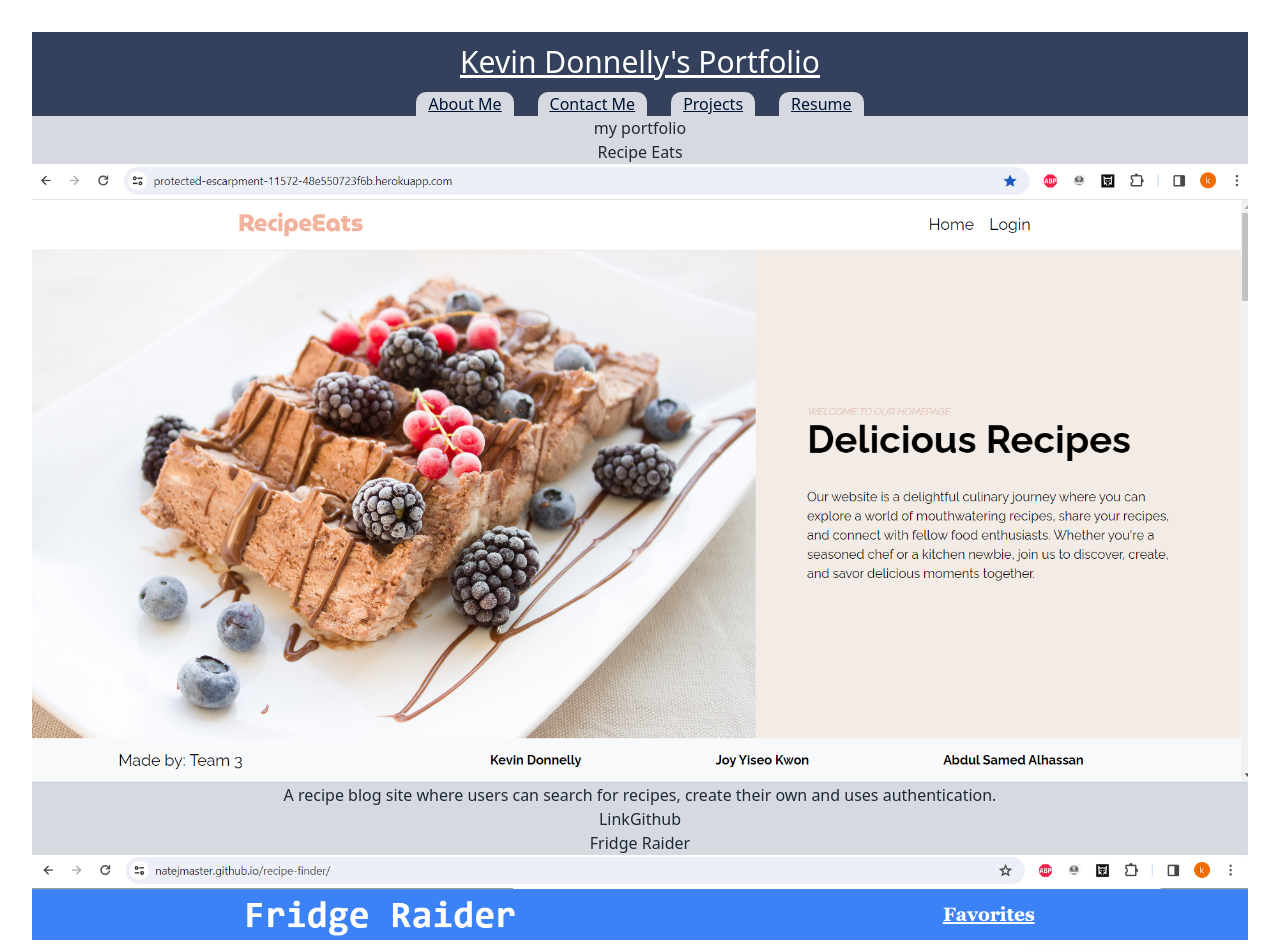
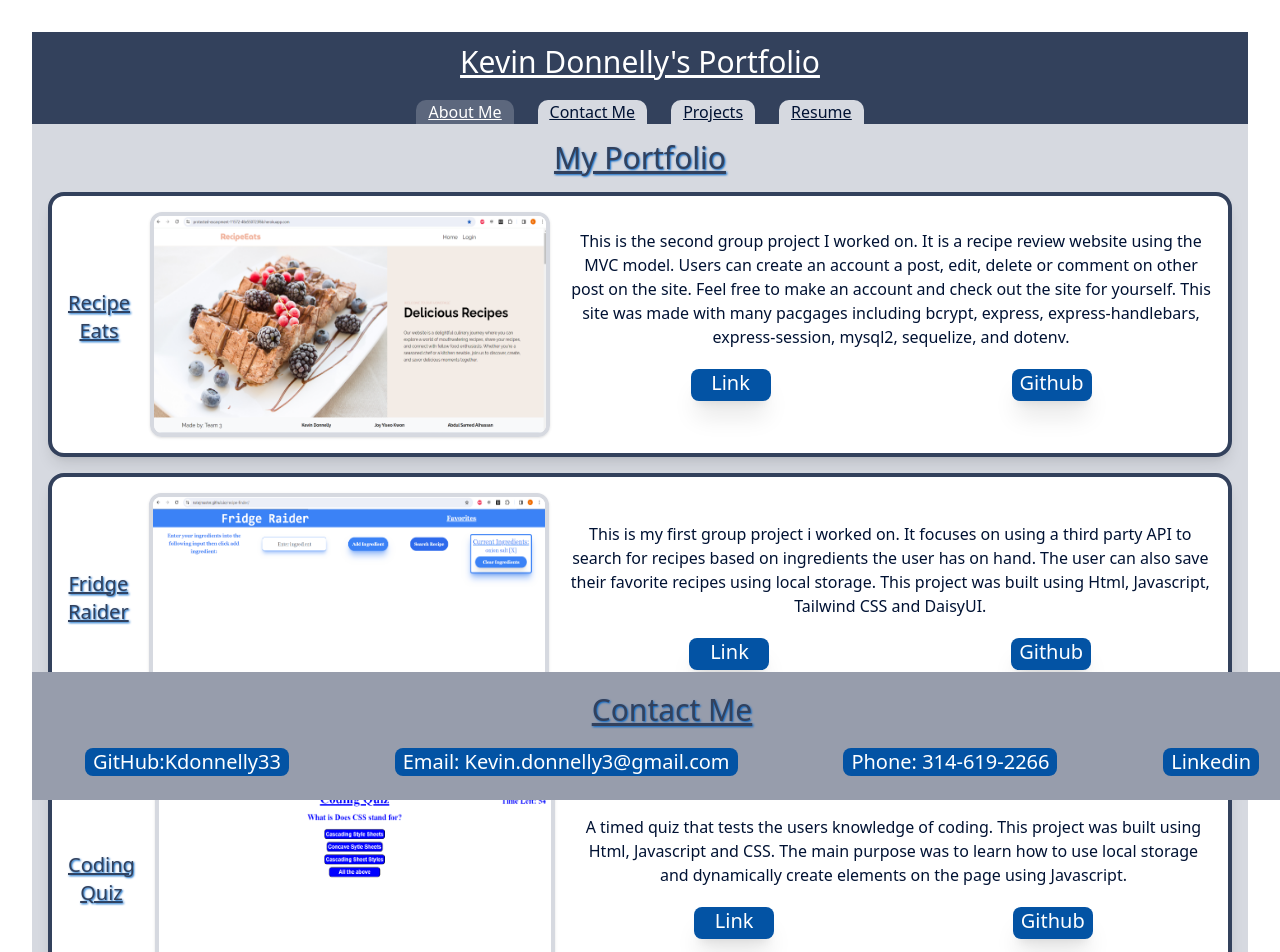
Before and after one commit to KDonnelly33/portfolio-react, a React (Vite) app: page /portfolios in a window 1280 px wide. Shown: the top 952 px of the page. Built offline with nearby package versions, Linux system fonts and the light colour scheme.

Commit message:
styled project cards and some polish on other components

```diff
--- a/src/App.jsx
+++ b/src/App.jsx
@@ -13,12 +13,13 @@ function App() {
 
   return (
     <>
+    <body className='lightgrey-background flex flex-col min-h-screen'>
       <Header />
-      <main className='lightgrey-background'>
+      <main >
         <Outlet />
           </main>
           <Footer />
-
+          </body>
     </>
   )
 }
--- a/src/components/Footer.jsx
+++ b/src/components/Footer.jsx
@@ -1,7 +1,7 @@
 export default function Footer() {
     return(
-        <footer className="medgrey-background py-5 ">
-        <h5 className="text-3xl header-text underline text-center ">Contact Me</h5>
+        <footer className="medgrey-background py-5 lg:fixed lg:bottom-0 w-full">
+        <h5 className="text-3xl header-text underline text-center mb-4">Contact Me</h5>
         <div className="flex flex-col justify-center items-center lg:flex-row lg:justify-around">
             <a className="footer-link text-xl m-1 px-2 rounded-lg " href="https://github.com/KDonnelly33" target="_blank">GitHub:Kdonnelly33</a>
             <a className="footer-link text-xl m-1 px-2 rounded-lg "  href="mailto:kevin.donnelly3@gmail.com">Email: Kevin.donnelly3@gmail.com</a>
--- a/src/components/Header.jsx
+++ b/src/components/Header.jsx
@@ -3,8 +3,8 @@ import Navbar from "./Navbar";
 
 export default function Header() {
     return (
-       <header className="darkgrey-background flex flex-col justify-center items-center ">
-    <h1 className="text-white text-3xl underline p-3">Kevin Donnelly's Portfolio</h1>
+       <header className="darkgrey-background flex flex-col justify-center items-center">
+    <h1 className="text-white text-3xl underline p-3 mb-2">Kevin Donnelly's Portfolio</h1>
     <Navbar/>
   </header>
     )
--- a/src/components/NavTabs.jsx
+++ b/src/components/NavTabs.jsx
@@ -1,10 +1,18 @@
-export default function NavTabs({links}) {
+import { Link } from "react-router-dom";
+export default function NavTabs({ links, activeLink, onLinkClick }) {
   return (
     <nav>
-        <div >
-            <ul className="flex flex-row ">
+      <div>
+        <ul className="flex flex-row">
           {links.map((link) => (
-            <li className="lightgrey-background mx-3 px-3 round-top-corners link text-color" key={link.key}>{link}</li>
+            <li
+              className= {link.to === activeLink ? "active-background mx-3 px-3 round-top-corners link text-white " : "lightgrey-background mx-3 px-3 round-top-corners link text-color "}
+              key={link.key}
+            >
+              <Link to={link.to} onClick={() => onLinkClick(link.to)}>
+                {link.label}
+              </Link>
+            </li>
           ))}
         </ul>
       </div>
--- a/src/components/Navbar.jsx
+++ b/src/components/Navbar.jsx
@@ -1,15 +1,22 @@
+import React, { useState } from "react";
 import NavTabs from "./NavTabs";
 import { Link } from "react-router-dom";
 
 export default function Navbar() {
   const links = [
-    <Link key={1} to="/">About Me</Link>,
-    <Link key={2} to="/contact">Contact Me</Link>,
-    <Link key={3} to="/portfolios">Projects</Link>,
-    <Link key={4} to="/resume">Resume</Link>,
+    { key: 1, to: "/", label: "About Me" },
+    { key: 2, to: "/contact", label: "Contact Me" },
+    { key: 3, to: "/portfolios", label: "Projects" },
+    { key: 4, to: "/resume", label: "Resume" },
   ];
 
+  const [activeLink, setActiveLink] = useState(links[0].to); // Set the initial active link
+
+  const handleLinkClick = (to) => {
+    setActiveLink(to);
+  };
+
   return (
-    <NavTabs links={links} />
+    <NavTabs links={links} activeLink={activeLink} onLinkClick={handleLinkClick} />
   );
 }
--- a/src/components/Portfolio.jsx
+++ b/src/components/Portfolio.jsx
@@ -1,11 +1,16 @@
 export default function Portfolio({title, description, image, link, github}) {
     return (
-        <li>
-            <h4>{title}</h4>
-            <img src={image} alt={title} />
-            <p>{description}</p>
-            <a href={link} target = "_blank">Link</a>
-            <a href={github} target = "_blank">Github</a>
+
+        <li className="flex flex-col justify-center items-center card bg-white p-4 m-4 shadow-lg lg:flex-row ">
+            <h4 className="text-xl header-text underline text-center pb-4  ">{title}</h4>
+            <img className='smallImg lg:mx-5 shadow pic-border rounded-xl mb-4 lg:mb-0'src={image} alt={title} />
+            <div className='flex flex-col item-center justify-center '>
+            <p className=" text-color">{description}</p>
+            <div className="flex justify-around ">
+            <a className='footer-link text-xl m-1 px-2 h-8 w-20 my-5 text-center rounded-lg shadow-xl ' href={link} target = "_blank">Link</a>
+            <a className='footer-link text-xl m-1 px-2 h-8 w-20 my-5 text-center rounded-lg shadow-xl' href={github} target = "_blank">Github</a>
+            </div>
+            </div>
         </li>
 
 
--- a/src/data.js
+++ b/src/data.js
@@ -9,7 +9,7 @@ export const PROJECTS = [
   {
     title: "Recipe Eats",
     description:
-      "A recipe blog site where users can search for recipes, create their own and uses authentication.",
+      "This is the second group project I worked on. It is a recipe review website using the MVC model. Users can create an account a post, edit, delete or comment on other post on the site. Feel free to make an account and check out the site for yourself. This site was made with many pacgages including bcrypt, express, express-handlebars, express-session, mysql2, sequelize, and dotenv.",
     image: recipeEats,
     link: "https://protected-escarpment-11572-48e550723f6b.herokuapp.com/",
     github: "https://github.com/KDonnelly33/Recipe-review",
@@ -18,7 +18,7 @@ export const PROJECTS = [
   {
     title: "Fridge Raider",
     description:
-      "An app that allows users to search for recipes by ingredients and save their favorite recipes.",
+      "This is my first group project i worked on. It focuses on using a third party API to search for recipes based on ingredients the user has on hand. The user can also save their favorite recipes using local storage. This project was built using Html, Javascript, Tailwind CSS and DaisyUI.",
     image: fridgeRaider,
     link: "https://natejmaster.github.io/recipe-finder/",
     github: "https://github.com/natejmaster/recipe-finder",
@@ -26,7 +26,7 @@ export const PROJECTS = [
 
   {
     title: "Coding Quiz",
-    description: "A timed quiz that tests the users knowledge of coding.",
+    description: "A timed quiz that tests the users knowledge of coding. This project was built using Html, Javascript and CSS. The main purpose was to learn how to use local storage and dynamically create elements on the page using Javascript.",
     image: codingQuiz,
     link: "https://kdonnelly33.github.io/timedquiz/",
     github: "https://github.com/KDonnelly33/timedquiz",
@@ -34,7 +34,7 @@ export const PROJECTS = [
 
   {
     title: "Note Taker",
-    description: "An app that allows users to create, save and delete notes.",
+    description: "An app that allows users to create, save, edit and delete notes. This project was built using Html, Javascript, CSS, Node.js, Express.js and Heroku.",
     image: noteTaker,
     link: "https://quiet-reaches-92554-e8eb33b3297a.herokuapp.com/",
     github: "https://github.com/KDonnelly33/note-taker",
@@ -43,7 +43,7 @@ export const PROJECTS = [
   {
     title: "Tech Blog",
     description:
-      "A CMS-style blog site where developers can publish their blog posts and comment on other developers posts as well.",
+      "A CMS-style blog site where developers can publish their blog posts and comment on other developers posts as well. This project was built using the MVC model and uses Handlebars.js as the templating language, Sequelize as the ORM, and the express-session npm package for authentication.",
     image: techBlog,
     link: "https://safe-stream-61726-216214b7671d.herokuapp.com/",
     github: "https://github.com/KDonnelly33/tech_blog",
@@ -52,7 +52,7 @@ export const PROJECTS = [
   {
     title: "Text Editor",
     description:
-      "A text editor where i added webpack and manifest to the project to give it the ability to be a PWA.",
+      "This is a text editor. In this project I was given working code and it was my job to make it a progressive web application. I used webpack, service workers and webpack manifest to make this happen.",
     image: textEditor,
     link: "https://guarded-earth-62670-6a761cccfbb9.herokuapp.com",
     github: "https://github.com/KDonnelly33/text-editor",
--- a/src/index.css
+++ b/src/index.css
@@ -7,6 +7,9 @@
 }
 .lightgrey-background {
     background-color : #d6d9e0;
+}
+.active-background {
+    background-color : #5C677D;
 }
 .medgrey-background {
     background-color : #979DAC;
@@ -36,3 +39,13 @@
 .footer-link:hover {
     background-color: #023E7D;
 }
+.card {
+    border: 4px solid #33415C;
+}
+.smallImg {
+    width: 400px;
+    height: 225px;
+}
+.pic-border {
+    border: 4px solid #d6d9e0;
+}
--- a/src/pages/AboutMe.jsx
+++ b/src/pages/AboutMe.jsx
@@ -1,7 +1,7 @@
 export default function AboutMe () {
     return (
 <section >
-<h2 className="text-3xl header-text underline text-center  ">About Me</h2>
+<h2 className="text-3xl header-text underline text-center my-4 ">About Me</h2>
 <div className="flex flex-col lg:flex-row">
 <p className="text-color text-xl">Hello, I'm Kevin Donnelly, a former chef who has transitioned into the exciting world of web development. My culinary career instilled in me a strong work ethic, attention to detail, and the ability to thrive in high-pressure environments – qualities that I now apply to my work as a web developer.I attended a coding bootcamp to acquire the necessary skills, becoming proficient in all the core languages of web development. Today, I'm eager to create user-friendly, visually appealing websites and web applications, combining my culinary principles of artistry and precision with my coding expertis I'm excited to collaborate with forward-thinking professionals and organizations that value creativity and continuous learning. If you're looking for a passionate and adaptable web developer, let's connect and build the digital future together, one line of code at a time.</p>
 <img className="h-80 w-50 rounded-3xl m-auto lg:mr-4  "src='../../me.jpg' alt="Kevin Donnelly selfie"/>
--- a/src/pages/ContactForm.jsx
+++ b/src/pages/ContactForm.jsx
@@ -35,7 +35,7 @@ export default function ContactForm() {
 
   return (
     <section>
-      <h4 className="text-3xl header-text underline text-center mb-4 ">Contact Me</h4>
+      <h4 className="text-3xl header-text underline text-center my-4">Contact Me</h4>
       <form className="flex flex-col justify-center items-center "onSubmit={handleFormSubmit}>
         <input
         className="w-1/3 px-3 py-2 m-2 rounded-md shadow-lg"
@@ -55,13 +55,14 @@ export default function ContactForm() {
         />
 
         <input className="w-11/12 px-3 py-2 m-2 rounded-md shadow-lg" type="text" name="message" placeholder="Message" />
-        <button type="submit">Submit</button>
+        <button className="footer-link text-xl m-1 px-2 rounded-lg " type="submit">Submit</button>
       </form>
       {errorMessage && (
         <div>
           <p>{errorMessage}</p>
         </div>
       )}
+      <p className="text-center text-xl">This form does not currently function. If you would like to contact me please email me. Have a great day</p>
     </section>
   );
 }
--- a/src/pages/Portfolios.jsx
+++ b/src/pages/Portfolios.jsx
@@ -2,9 +2,9 @@ import {PROJECTS} from '../data.js'
 import Portfolio from '../components/Portfolio.jsx'
 export default function Portfolios() {
   return (
-    <div>
-      <h1>my portfolio</h1>
-    <ul>
+    <div className='mb-40 '>
+      <h1 className="text-3xl header-text underline text-center my-4">My Portfolio</h1>
+    <ul className=''>
         {PROJECTS.map((project) => <Portfolio key = {project.title} {...project}/>)}
 
     </ul>
--- a/src/pages/Resume.jsx
+++ b/src/pages/Resume.jsx
@@ -2,8 +2,8 @@ export default function Resume() {
     return (
 
         <div>
-        <h3 className="text-3xl header-text underline text-center mb-4 ">Resume</h3>
-        <a href="https://docs.google.com/document/d/1GSRD77QBLVxhV0JopDiELKZvfRb03S4qktEF-3JZ6KA/edit" className="darkgrey-background text-white text-3xl px-3  flex justify-center ">To view my resume Click here</a>.
+        <h3 className="text-3xl header-text underline text-center my-4 ">Resume</h3>
+        <a href="https://docs.google.com/document/d/1GSRD77QBLVxhV0JopDiELKZvfRb03S4qktEF-3JZ6KA/edit" className="darkgrey-background text-white text-3xl px-3  flex justify-center underline">To view my resume Click here</a>.
         <h4  className="text-3xl header-text underline text-center mb-4 ">Languages & Skills:</h4>
            <div className="flex flex-row flex-wrap justify-around ">
            <a href="https://babeljs.io/" target="_blank" rel="noreferrer"> <img src="https://www.vectorlogo.zone/logos/babeljs/babeljs-icon.svg"  alt="babel" width="50" height="50"/> </a>
```
Lines whose indentation alone changed are shown as unchanged.
